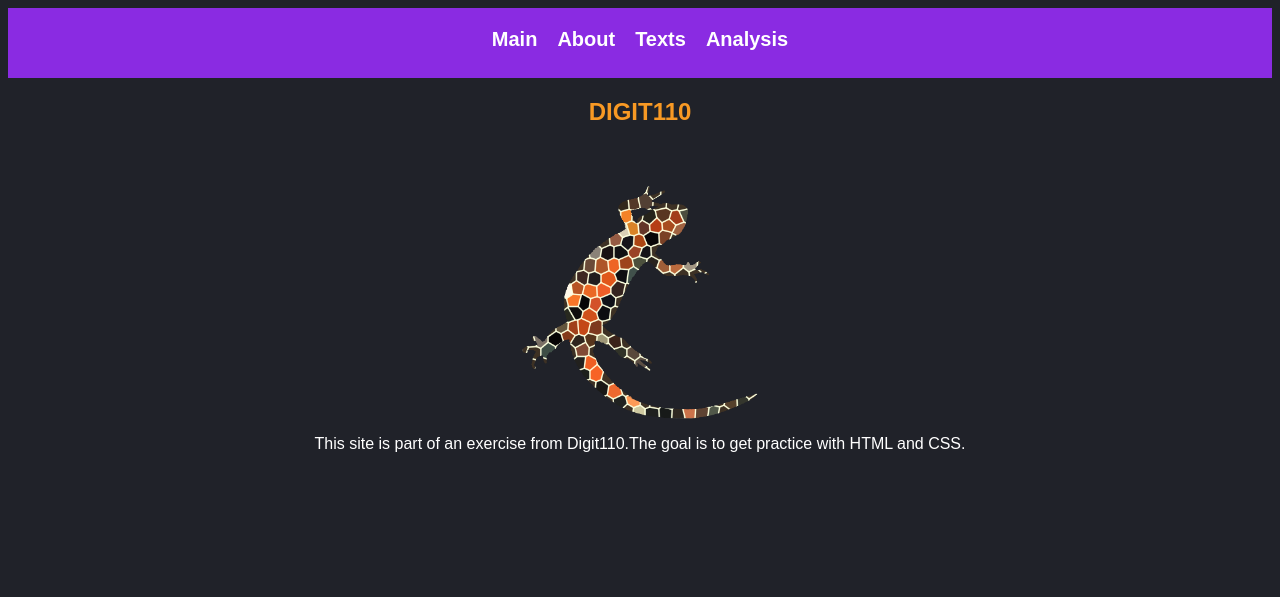
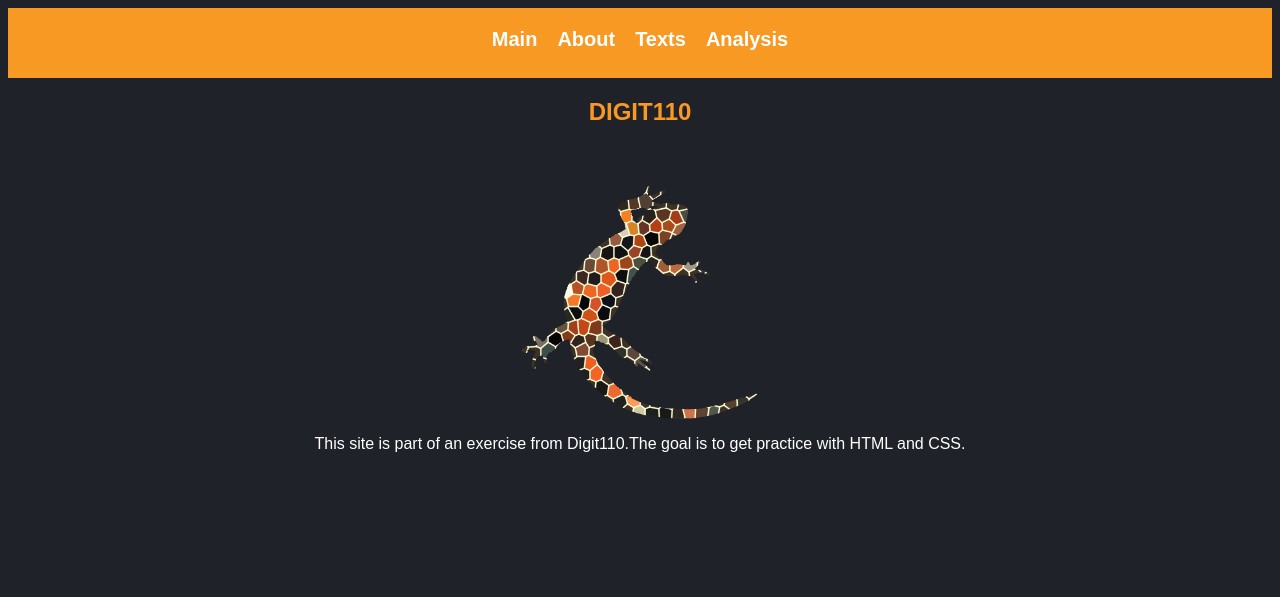
Before and after one commit to JiayuanWen/classRepo_DIGIT110, a plain HTML site: page docs/about.html in a window 1280 px wide. Shown: the top 597 px of the page. Drawn offline with Linux system fonts and the light colour scheme.

Commit message:
Changed about page header color

```diff
--- a/docs/about.html
+++ b/docs/about.html
@@ -11,7 +11,7 @@
 
     <body>
 
-        <p class="navbar">
+        <p class="navbar" id="about-navbar-color">
             <a href="index.html">Main</a>
             <a href="about.html">About</a>
             <a href="texts.html">Texts</a>
--- a/docs/webstyle.css
+++ b/docs/webstyle.css
@@ -50,12 +50,18 @@ p {
 #about-title-color {
     color:rgb(248, 153, 36)
 }
+
 #about-desc {
     display: flex;
     justify-content: center;
 }
 
-/*Footer*/
+#about-navbar-color {
+    background-color:rgb(248, 153, 36)
+}
+
+
+/*Footer default*/
 #footer-msg {
     color: blueviolet;
     text-align: center;
```
